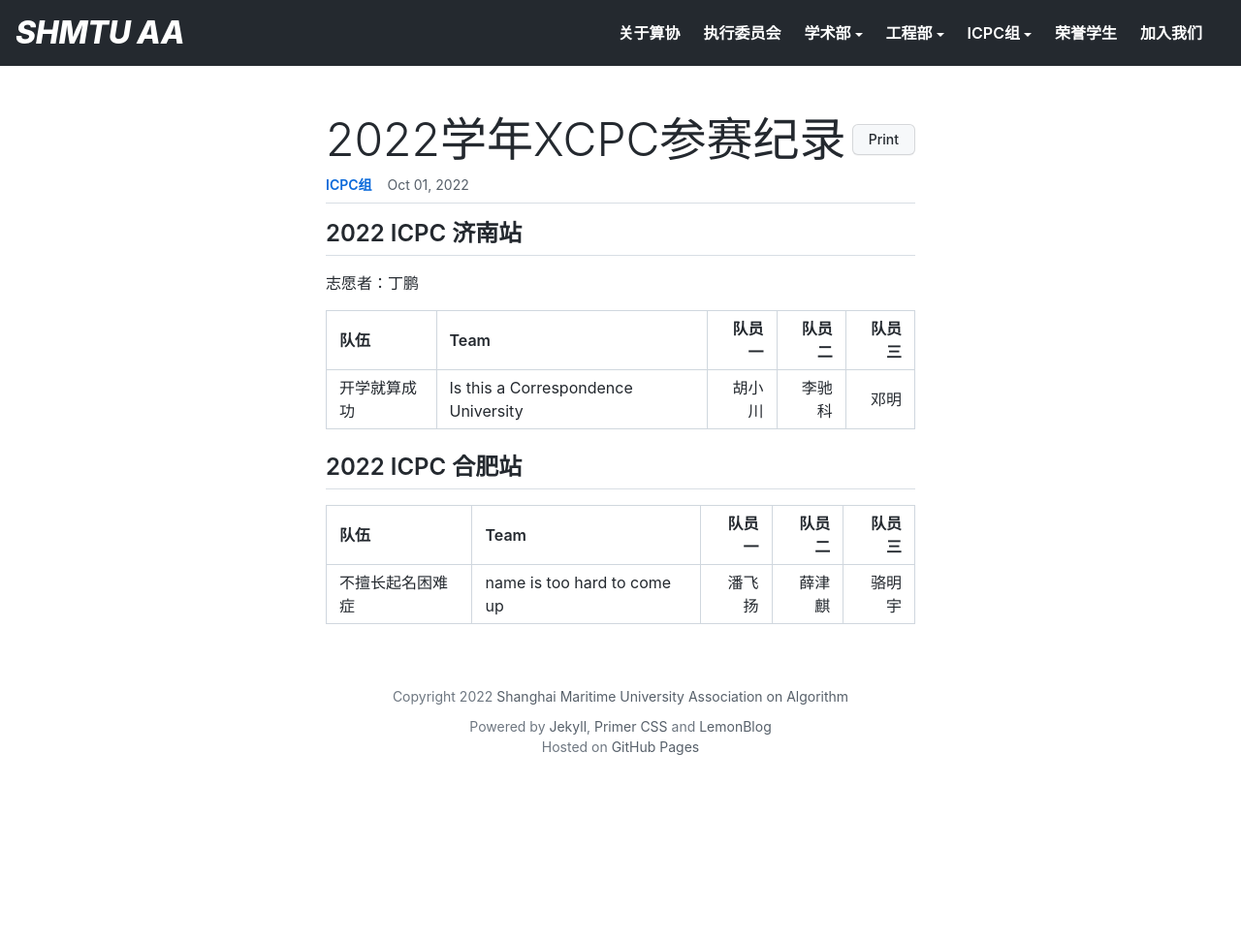
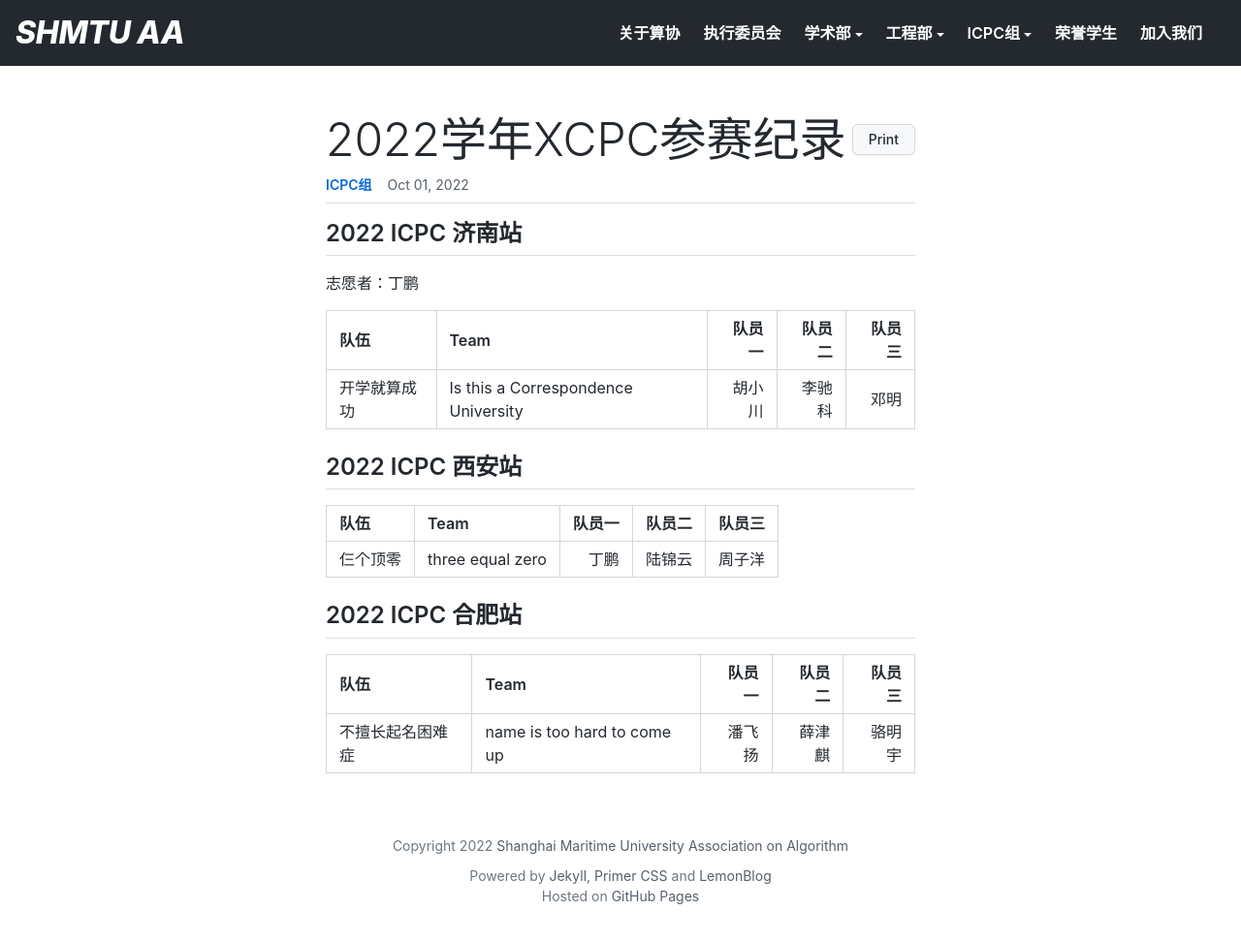
Before and after one commit to shmtuaa/shmtuaa.org, a Jekyll site: the page built from _posts/2022-10-01-ICPC-contest-record-2022.md, in a window 1280 px wide and 975 px high. Shown: the top 972 px of the window at 97% size. Built offline with Jekyll 4.4.1, drawn with Linux system fonts in a browser that asks for light colours.

Commit message:
Add ICPC Xian

```diff
--- a/_posts/2022-10-01-ICPC-contest-record-2022.md
+++ b/_posts/2022-10-01-ICPC-contest-record-2022.md
@@ -14,6 +14,12 @@ excerpt: 这里记录ICPC Group在2022年XCPC区域赛及以上的参赛队伍
 |:-------|:------------------------------------|----:|----:|----:|
 | 开学就算成功 | Is this a Correspondence University | 胡小川 | 李驰科 |  邓明 |
 
+## 2022 ICPC 西安站
+
+| 队伍   | Team             | 队员一 | 队员二 | 队员三 |
+|:-----|:-----------------|----:|----:|----:|
+| 仨个顶零 | three equal zero |  丁鹏 | 陆锦云 | 周子洋 |
+
 ## 2022 ICPC 合肥站
 
 | 队伍       | Team                        | 队员一 | 队员二 | 队员三 |
```
